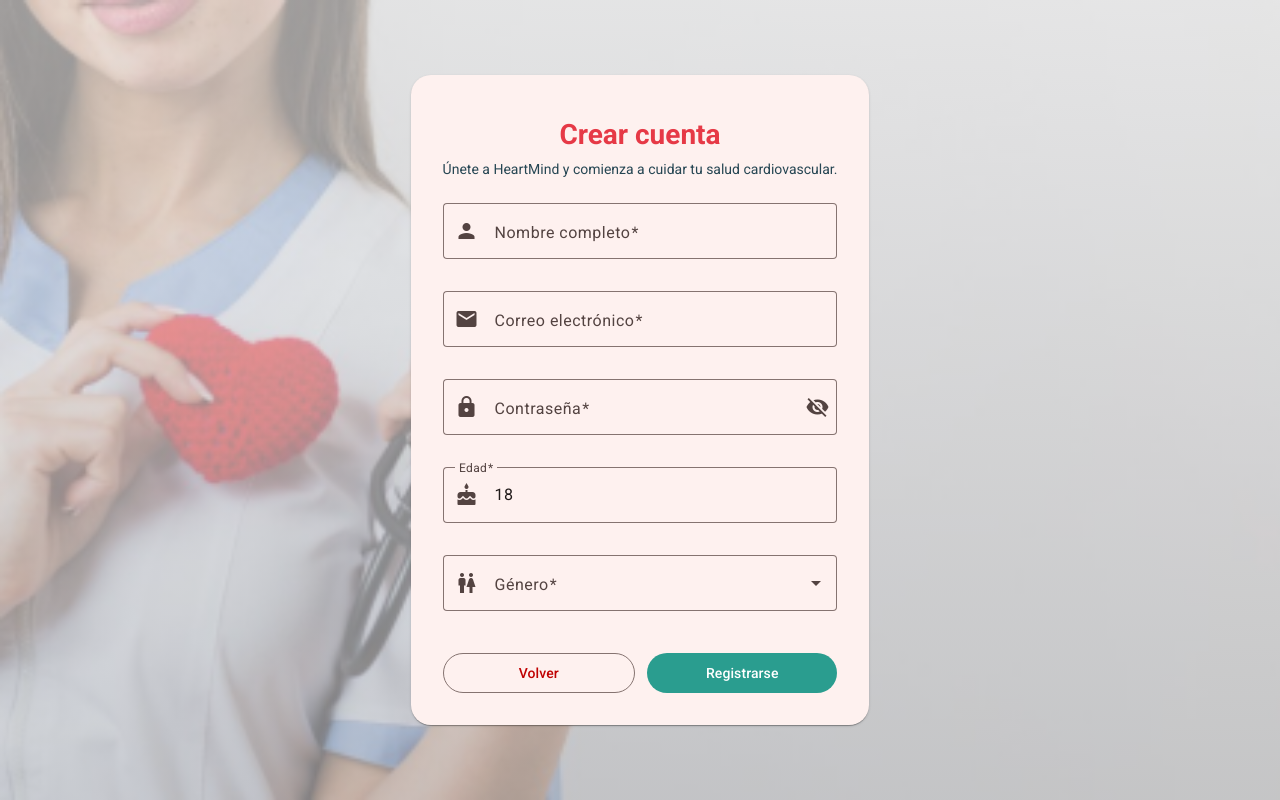
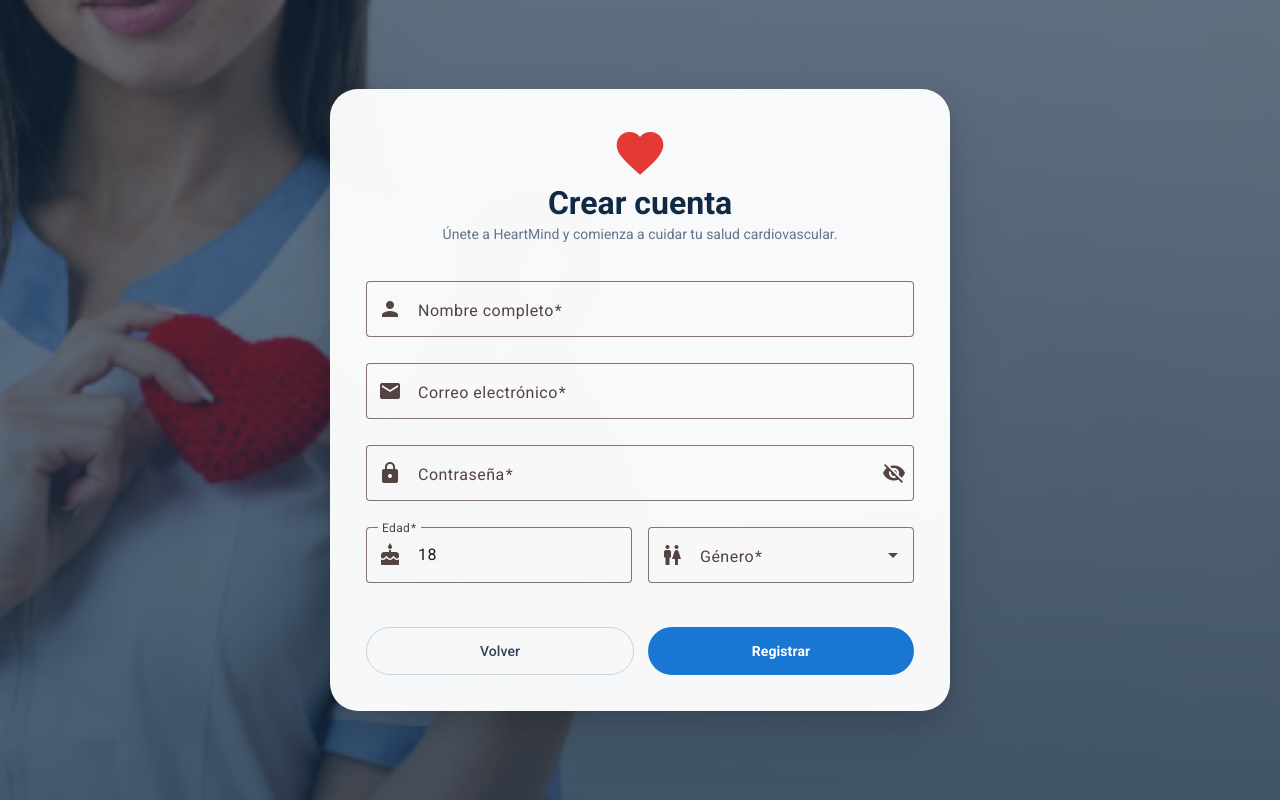
Before and after one commit to AbrahamzzZ/Sistema-HeartMind-Frontend, an Angular app: page /auth/registro in a window 1280 px wide. Built offline with nearby package versions, Linux system fonts and the light colour scheme.

Commit message:
feat: se cambio los estilos del formulario de registrar usuario

```diff
--- a/src/app/module/components/modal/registro-usuario/registro-usuario.html
+++ b/src/app/module/components/modal/registro-usuario/registro-usuario.html
@@ -1,16 +1,20 @@
 <div class="registro-wrapper">
   <mat-card class="registro-card">
     <div class="registro-header">
+      <div class="registro-logo">
+        <mat-icon>favorite</mat-icon>
+      </div>
+
       <h1>Crear cuenta</h1>
       <p>Únete a HeartMind y comienza a cuidar tu salud cardiovascular.</p>
     </div>
 
     <form [formGroup]="formRegistro" class="registro-form" (ngSubmit)="registrar()">
-
       <mat-form-field appearance="outline">
         <mat-icon matPrefix>person</mat-icon>
         <mat-label>Nombre completo</mat-label>
         <input matInput formControlName="nombre">
+
         @if(nombre?.hasError('required')){
           <mat-error>El nombre es requerido</mat-error>
         }
@@ -28,13 +32,14 @@
         @if(correo?.hasError('email')){
           <mat-error>Correo inválido</mat-error>
         }
+
       </mat-form-field>
 
       <mat-form-field appearance="outline">
         <mat-icon matPrefix>lock</mat-icon>
         <mat-label>Contraseña</mat-label>
-        <input matInput [type]="ocultarClave ? 'password' : 'text'" formControlName="contrasena">
-        <button mat-icon-button matSuffix type="button" (click)="ocultarClave = !ocultarClave">
+        <input matInput [type]="ocultarClave ? 'password' : 'text'"formControlName="contrasena">
+        <button mat-icon-button matSuffix type="button"(click)="ocultarClave = !ocultarClave">
           <mat-icon>{{ ocultarClave ? 'visibility_off' : 'visibility' }}</mat-icon>
         </button>
 
@@ -43,31 +48,41 @@
         }
       </mat-form-field>
 
+      <div class="grid">
+
         <mat-form-field appearance="outline">
           <mat-icon matPrefix>cake</mat-icon>
           <mat-label>Edad</mat-label>
-        <input matInput  type="number" formControlName="edad">
+
+          <input matInput type="number"formControlName="edad">
+
+          @if(edad?.hasError('required')){
+            <mat-error>La edad es requerida</mat-error>
+          }
+
         </mat-form-field>
 
         <mat-form-field appearance="outline">
           <mat-icon matPrefix>wc</mat-icon>
           <mat-label>Género</mat-label>
+
           <mat-select formControlName="genero">
             <mat-option value="M">Masculino</mat-option>
-          <mat-option value="F"> Femenino</mat-option>
+            <mat-option value="F">Femenino</mat-option>
             <mat-option value="Otro">Otro</mat-option>
           </mat-select>
 
           @if(genero?.hasError('required')){
-          <mat-error>La género es requerida</mat-error>
+            <mat-error>El género es requerido</mat-error>
           }
         </mat-form-field>
+      </div>
 
       <div class="actions">
-        <button mat-stroked-button type="button" (click)="volverLogin()"> Volver </button>
-        <button mat-flat-button color="primary" type="submit">Registrarse</button>
+        <button mat-stroked-button type="button" (click)="volverLogin()"> Volver</button>
+
+        <button mat-flat-button color="primary" type="submit">Registrar</button>
       </div>
-
     </form>
   </mat-card>
 </div>
--- a/src/app/module/components/modal/registro-usuario/registro-usuario.scss
+++ b/src/app/module/components/modal/registro-usuario/registro-usuario.scss
@@ -1,4 +1,8 @@
 @import url('https://fonts.googleapis.com/css2?family=Roboto:wght@300;400;500;700&display=swap');
+
+:host {
+  display: block;
+}
 
 .registro-wrapper {
   min-height: 100vh;
@@ -6,38 +10,69 @@
   justify-content: center;
   align-items: center;
   font-family: 'Roboto', sans-serif;
-  background: linear-gradient(rgb(237 237 237 / 65%), rgb(188 189 192 / 65%)), url(/image/cardiovascular.png);
+  background: linear-gradient(rgba(16, 42, 67, 0.60), rgba(16, 42, 67, 0.75)), url('/image/cardiovascular.png');
   background-size: cover;
   background-position: center;
   background-repeat: no-repeat;
 }
 
 .registro-card {
-  max-width: 520px;
-  padding: 32px;
-  border-radius: 20px;
-  backdrop-filter: blur(8px);
+  width: 100%;
+  max-width: 620px;
+  padding: 36px;
+  border-radius: 28px;
+  background: rgba(255,255,255,.96);
+  backdrop-filter: blur(12px);
+  box-shadow: 0 10px 30px rgba(0,0,0,.15), 0 25px 60px rgba(0,0,0,.08);
   animation: fadeIn .5s ease;
+  transition: all .25s ease;
+}
+
+.registro-card:hover {
+  transform: translateY(-3px);
 }
 
 .registro-header {
   text-align: center;
-  margin-bottom: 10px;
+  margin-bottom: 22px;
+}
+
+.registro-logo {
+  display: flex;
+  justify-content: center;
+  margin-bottom: 12px;
+}
+
+.registro-logo mat-icon {
+  color: #e53935;
+  font-size: 56px;
+  width: 56px;
+  height: 56px;
 }
 
 .registro-header h1 {
-  margin-bottom: 8px;
-  color: #E63946;
+  margin: 0;
+  color: #102a43;
+  font-size: 2rem;
+  font-weight: 700;
 }
 
 .registro-header p {
-  color: #264653;
+  margin-top: 10px;
+  color: #64748b;
+  line-height: 1.6;
 }
 
 .registro-form {
   display: flex;
   flex-direction: column;
-  gap: 12px;
+  gap: 6px;
+}
+
+.grid {
+  display: grid;
+  grid-template-columns: repeat(2, 1fr);
+  gap: 16px;
 }
 
 mat-form-field {
@@ -45,25 +80,45 @@ mat-form-field {
 }
 
 .actions {
+
   display: flex;
-  gap: 12px;
-  margin-top: 10px;
+  gap: 14px;
+
+  margin-top: 18px;
 }
 
 .actions button {
   flex: 1;
+  height: 48px;
 }
 
 button[mat-flat-button] {
-  background: #2A9D8F;
+
+  background: #1976d2;
   color: white;
+
+  font-weight: 600;
 }
 
 button[mat-flat-button]:hover {
-  box-shadow: 0 0 15px rgba(250, 178, 66, .5);
+
+  box-shadow:
+    0 8px 18px rgba(25, 118, 210, .25);
+}
+
+button[mat-stroked-button] {
+
+  border-color: #cbd5e1;
+  color: #334155;
+}
+
+button[mat-stroked-button]:hover {
+
+  background: #f8fafc;
 }
 
 @keyframes fadeIn {
+
   from {
     opacity: 0;
     transform: translateY(25px);
@@ -74,3 +129,22 @@ button[mat-flat-button]:hover {
     transform: translateY(0);
   }
 }
+
+@media (max-width: 768px) {
+
+  .registro-card {
+    padding: 28px;
+  }
+
+  .grid {
+    grid-template-columns: 1fr;
+  }
+
+  .actions {
+    flex-direction: column;
+  }
+
+  .registro-header h1 {
+    font-size: 1.7rem;
+  }
+}
```
Lines whose indentation alone changed are shown as unchanged.
